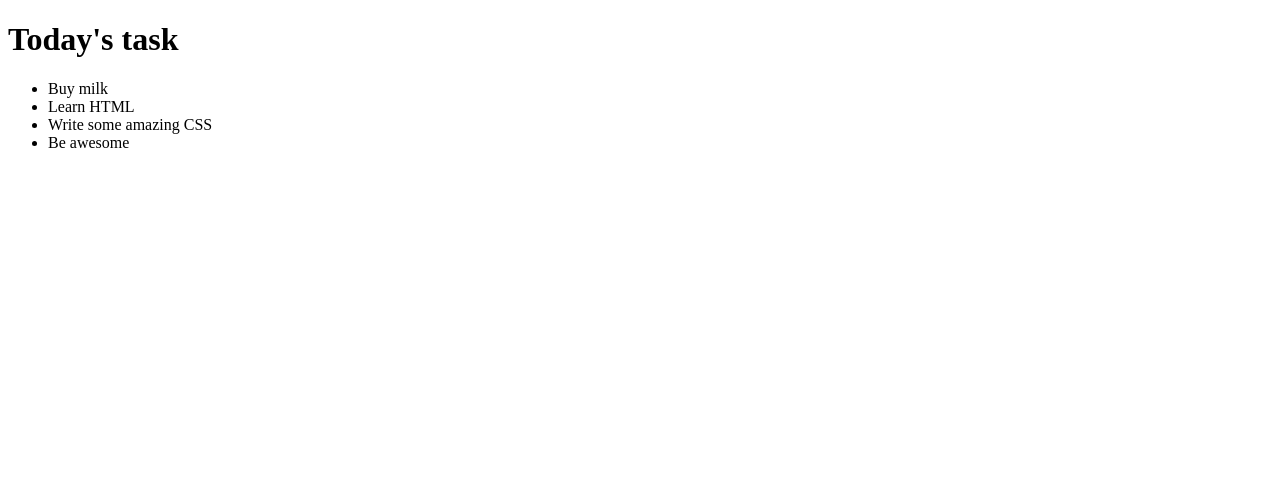
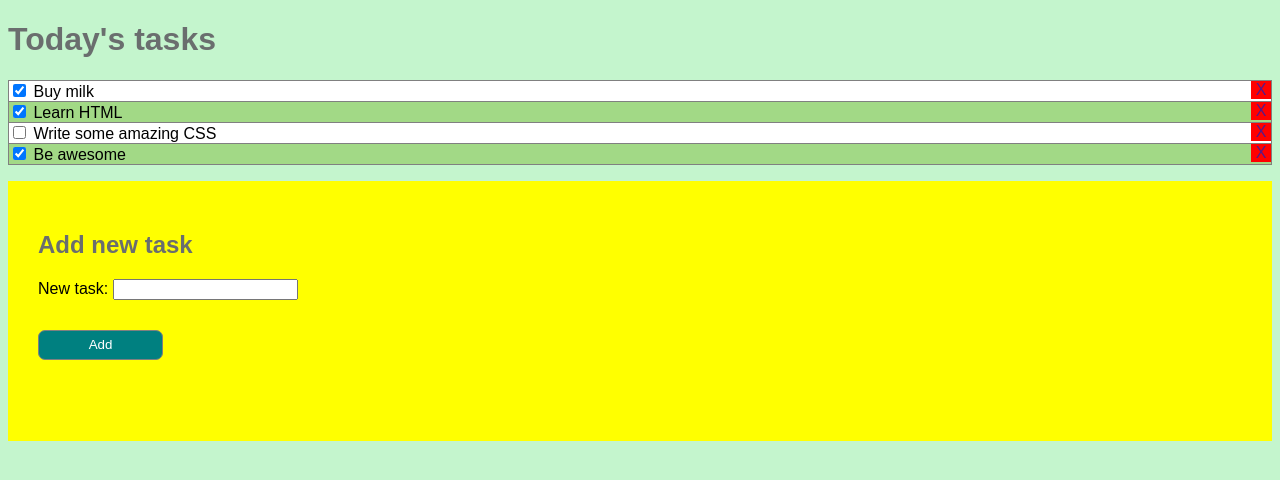
Before and after one commit to vaivodeieva/Lesson-11-task-additional, a plain HTML site: page index.html in a window 1280 px wide. Drawn offline with Linux system fonts and the light colour scheme.

Commit message:
add additional way

```diff
--- a/css/style.css
+++ b/css/style.css
@@ -0,0 +1,75 @@
+body {
+    background-color: #c4f5cd;
+    font-family: Arial, Helvetica, sans-serif;
+}
+
+h1, h2 {
+    color: #6a6e6e;
+}
+
+ul {
+    list-style: none;
+    padding: 0px;
+}
+
+.buy-milk {
+    background-color: #fff;
+    border: 1px solid grey;
+    border-bottom: none;
+}
+
+.learn-html {
+    background-color: #a2d986;
+    border: 1px solid grey;
+    border-bottom: none;
+}
+
+.write-css {
+    background-color: #fff;
+    border: 1px solid grey;
+    border-bottom: none;
+}
+
+.be-awesome {
+    background-color: #a2d986;
+    border: 1px solid grey;
+}
+
+.buy-milk:hover, .learn-html:hover, .write-css:hover, .be-awesome:hover {
+    background-color: seagreen;
+}
+
+a {
+    float: right;
+    background-color: red;
+    width: 20px;
+    text-align: center;
+    text-decoration: none;
+}
+
+a:hover {
+    background-color: pink;
+    text-decoration: underline;
+}
+
+.pointer:hover {
+    cursor: pointer;
+
+}
+
+#yellow-box {
+    background-color: yellow;
+    height: 200px;
+    padding: 30px;
+}
+
+#button {
+    background-color: teal;
+    height: 30px;
+    width: 125px;
+    margin-top: 30px;
+    color: #fff;
+    border: 1px solid grey;
+    border-radius: 7px;
+
+}
--- a/index.html
+++ b/index.html
@@ -1,27 +1,62 @@
 <!DOCTYPE html>
 <html lang="en">
+
 <head>
     <meta charset="UTF-8">
     <meta http-equiv="X-UA-Compatible" content="IE=edge">
     <meta name="viewport" content="width=device-width, initial-scale=1.0">
-    <title>Lesson 11, additional task</title>
+    <title>Additional task</title>
     <link rel="stylesheet" href="css/style.css">
 </head>
+
 <body>
-    <h1>Today's task</h1>
-    <div>
+    <h1>Today's tasks</h1>
+    <div class="pointer">
         <ul>
-            <li>Buy milk</li>
-            <li>Learn HTML</li>
-            <li>Write some amazing CSS</li>
-            <li>Be awesome</li>
+            <div>
+                <li class="buy-milk">
+                    <input type="checkbox" id="buy" checked>
+                    <label for="buy">Buy milk</label>
+                    <a href="">X</a>
+                </li>
+            </div>
+            <div>
+                <li class="learn-html">
+                    <input type="checkbox" id="learn" checked>
+                    <label for="learn">Learn HTML</label>
+                    <a href="">X</a>
+                </li>
+            </div>
+            <div>
+                <li class="write-css">
+                    <input type="checkbox" id="write">
+                    <label for="write">Write some amazing CSS</label>
+                    <a href="">X</a>
+                </li>
+            </div>
+            <div>
+                <li class="be-awesome">
+                    <input type="checkbox" id="be" checked>
+                    <label for="be">Be awesome</label>
+                    <a href="">X</a>
+                </li>
+            </div>
         </ul>
+    </div>
+    <div id="yellow-box">
+        <h2>Add new task</h2>
+        <form action="" method="POST">
+            <div>
+                <label for="new-task">New task:</label>
+                <input type="text" id="new-task">
+            </div>
+            <div>
+                <input type="button" value="Add" id="button">
+            </div>
 
-
-
-
+        </form>
     </div>
 
+</body>
 
-</body>
 </html>
```
